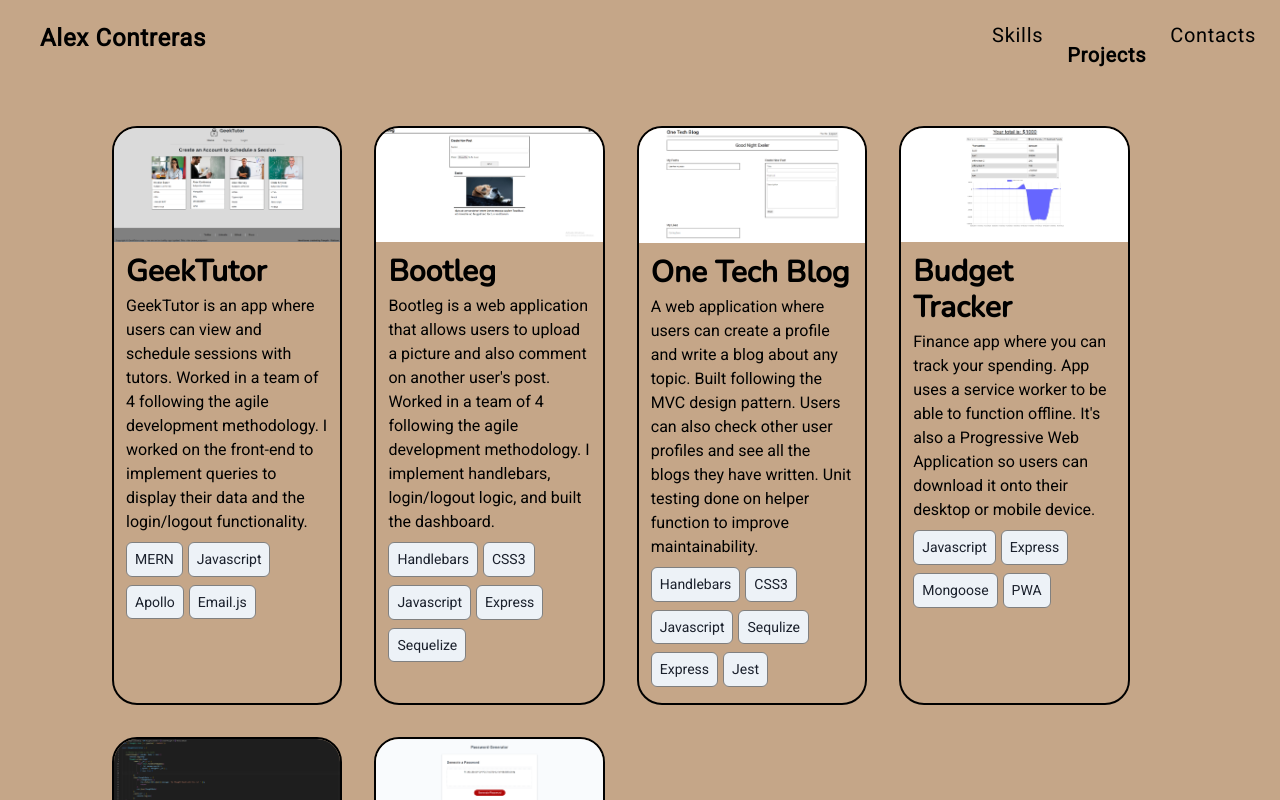
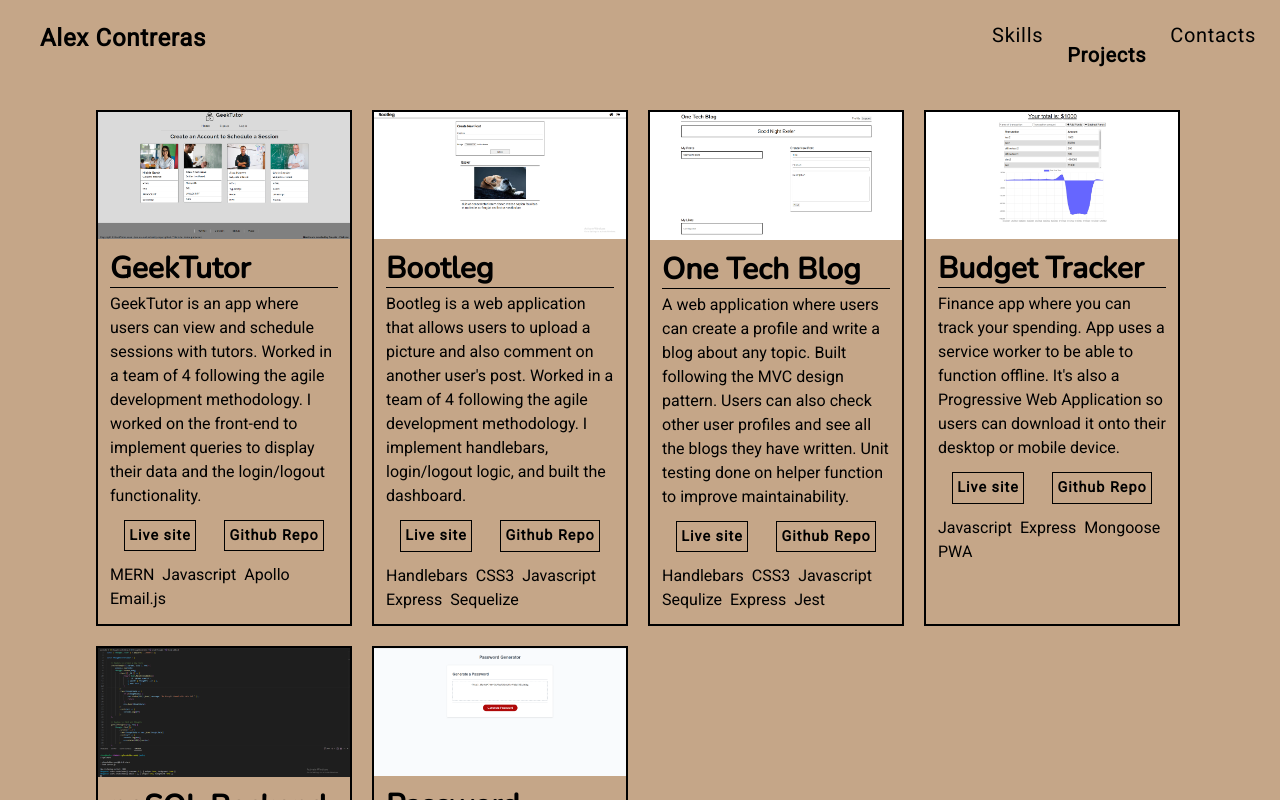
Before and after one commit to AlexUrielContreras/alex-website, a React (Create React App) app: page / in a window 1280 px wide. Both pictures are taken after a click on the link "Projects". Shown: the top 800 px of the page. Built offline with nearby package versions, Linux system fonts and the light colour scheme.

Commit message:
style: remove unused styles and added and remove margin and padding to better fit on smaller screens

```diff
--- a/src/componets/Project.js
+++ /dev/null
@@ -1,26 +0,0 @@
-import { Box,Image,Heading, Text, Tag, Flex, Link } from '@chakra-ui/react'
-
-function Project({info}) {
-    const {name , description, tech, link} = info
-
-    return (
-        <Box border='2px' as='article' borderRadius='25' w={{base:'80vw', md: '35vw', lg:'18vw'}}  m={4} _hover={{boxShadow:'dark-lg'}}>
-            <Image borderTopRadius='23' src={require(`../assets/project-img/${name}.png`)} />
-            <Box p={3} >
-                <Heading as='h3' fontSize='3xl'>
-                    <Link href={`${link}`}>
-                        {name}
-                    </Link>
-                </Heading>
-                <Text as='p' fontSize={{base:'md'}} my='1'>{description}</Text>
-                <Flex wrap='wrap' columnGap='5px'>
-                    {tech.map((lang) => (
-                        <Tag p='2' my='1' border='1px' borderColor='grey' key={lang}>{lang}</Tag>
-                    ))}
-                </Flex>
-            </Box>
-        </Box>
-    )
-};
-
-export default Project;
--- /dev/null
+++ b/src/componets/ProjectBox.js
@@ -0,0 +1,28 @@
+import { Box,Image,Heading, Text, Flex } from '@chakra-ui/react'
+
+function Project({info}) {
+    const {name , description, tech, link} = info
+
+    return (
+        <Box border='2px' as='article' w={{base:'80vw', md: '39vw', xl:'20vw'}}  _hover={{boxShadow:'dark-lg'}}>
+            <Image src={require(`../assets/project-img/${name}.png`)} />
+            <Box p={3} >
+                <Heading as='h3' borderBottom='1px' fontSize='3xl'>
+                    {name}
+                </Heading>
+                <Text as='p' fontSize={{base:'md'}} my='1'>{description}</Text>
+                <Flex my='3' justifyContent='space-around'>
+                    <button  className='proj-link-btn'><a href={link}>Live site</a></button>
+                    <button  className='proj-link-btn'><a href={link}>Github Repo</a></button>
+                </Flex>
+                <Flex wrap='wrap' columnGap='2'>
+                    {tech.map((lang) => (
+                        <div key={lang}>{lang}</div>
+                    ))}
+                </Flex>
+            </Box>
+        </Box>
+    )
+};
+
+export default Project;
--- a/src/index.css
+++ b/src/index.css
@@ -46,3 +46,15 @@ header {
   position:absolute;
   left: 0;
 }
+
+.proj-link-btn {
+  border: 1px solid black;
+  padding: .25rem;
+  font-size: .9rem;
+  font-weight: bold;
+  letter-spacing: 1px
+}
+
+.proj-link-btn:hover {
+  box-shadow: 1.5px 1.5px 5px black
+}
--- a/src/pages/Project.js
+++ b/src/pages/Project.js
@@ -1,4 +1,4 @@
-import Project from '../componets/Project'
+import ProjectBox from '../componets/ProjectBox'
 import { Flex } from '@chakra-ui/react'
 
 function Projects() {
@@ -43,9 +43,9 @@ function Projects() {
     ];
 
     return (
-        <Flex direction={'row'} flexWrap='wrap' align={{base:'center', md:'inherit'}} justifyContent={{base: 'center', lg: 'start' }}  pt={{base: '10'}}>
+        <Flex direction={'row'} flexWrap='wrap' gap='5' align={{base:'center', md:'inherit'}} justifyContent={{base: 'center', xl: 'start' }}  pt={{base: '10'}}>
             {projectInfo.map((info) => {
-                return <Project key={info.name} info={info} />
+                return <ProjectBox key={info.name} info={info} />
             })}
         </Flex>
     )
```
